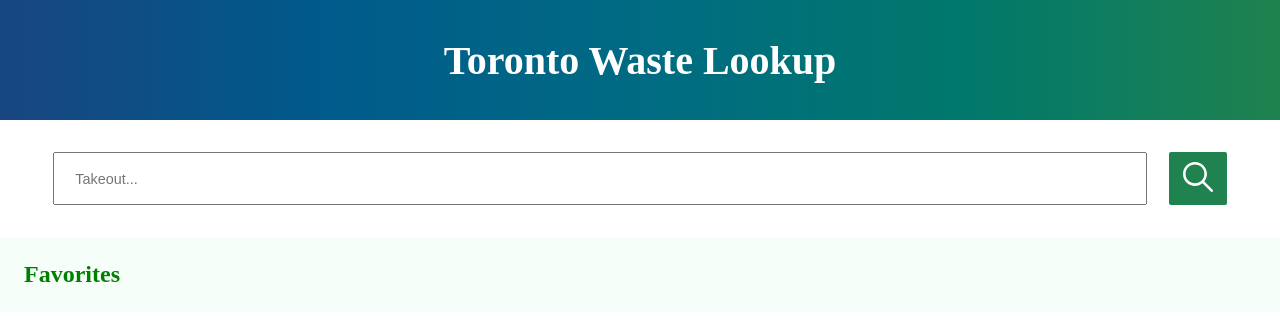
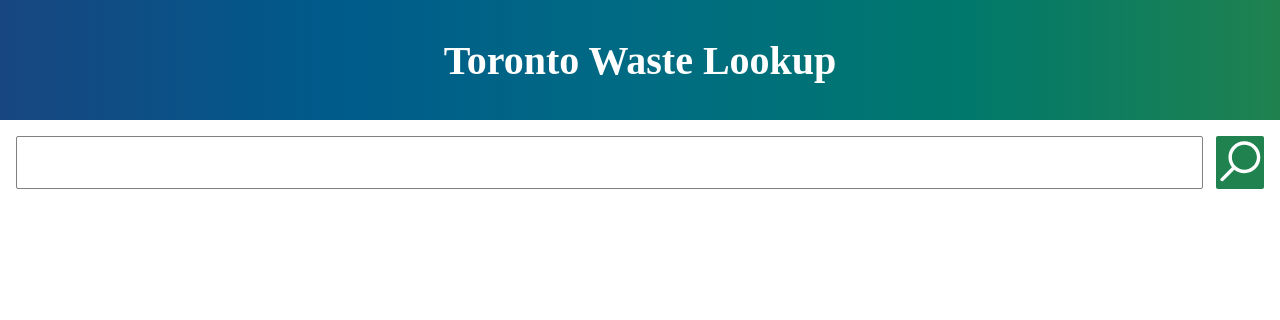
Before and after one commit to JKirkYuan/toronto-waste, a React (Create React App) app: page / in a window 1280 px wide. Shown: the top 320 px of the page. Built offline with nearby package versions, Linux system fonts and the light colour scheme.

Commit message:
Fixed typo, favourites on bottom

```diff
--- a/src/App.tsx
+++ b/src/App.tsx
@@ -24,6 +24,12 @@
     font-weight: 700;
 `;
 
+const ListsContainer = styled.div`
+    display: flex;
+    flex-direction: column;
+    height: 75vh;
+`;
+
 class App extends Component {
   render() {
     return (
@@ -32,8 +38,10 @@
             <Title>Toronto Waste Lookup</Title>
         </Header>
         <SearchBar />
-        <ResultsList />
-        <FavoritesList />
+        <ListsContainer>
+            <ResultsList />
+            <FavoritesList />
+        </ListsContainer>
       </AppContainer>
     );
   }
--- a/src/components/FavoritesList.tsx
+++ b/src/components/FavoritesList.tsx
@@ -8,6 +8,7 @@
 const StyledFavoritesContainer = styled.div`
     margin-top: 2em;
     background-color: #f5fef9;
+    height: 100%;
 `;
 
 const FavoritesTitle = styled.div`
@@ -33,12 +34,12 @@
         );
     }
     render() {
-        if (!this.props.favoritesList) {
+        if (this.props.favoritesList.length === 0 || !this.props.favoritesList) {
             return <></>;
         }
         return(
             <StyledFavoritesContainer>
-                <FavoritesTitle>Favorites</FavoritesTitle>
+                <FavoritesTitle>Favourites</FavoritesTitle>
                 {this.renderList()}
             </StyledFavoritesContainer>
         );
--- a/src/components/ResultsList.tsx
+++ b/src/components/ResultsList.tsx
@@ -24,9 +24,9 @@
             return <></>;
         }
         return(
-            <>
+            <div>
                 {this.renderList()}
-            </>
+            </div>
         );
     }
 }
--- a/src/components/SearchBar.tsx
+++ b/src/components/SearchBar.tsx
@@ -7,7 +7,7 @@
 import { IoIosSearch } from 'react-icons/io';
 
 const StyledInputContainer = styled.div`
-    margin: 2em;
+    margin: 1em;
     position: relative;
     display: flex;
     flex-direction: row;
@@ -18,11 +18,14 @@
     font-size: 0.9em;
     padding: 0.8em 1.4em 0.8em 1.4em;
     box-sizing: border-box;
-    width: 90%;
+    width: 100%;
+    border-radius: 2px;
+    border: 1px solid grey;
 `;
 
 const StyledButton = styled.button`
-    width: 4.8%;
+    margin-left: 1em;
+    width: 4%;
     height: 4em;
     background-color: #1f824f;
     border-radius: 2px;
@@ -31,8 +34,9 @@
 
 const StyledSearchIcon = styled(IoIosSearch)`
     fill: white;
-    height: 3em;
-    width: 3em;
+    height: 2em;
+    width: 2em;
+    transform: scale(-2,2);
 `;
 
 type DispatchProps = {
@@ -70,7 +74,7 @@
                     <StyledInput
                         value={this.state.term}
                         onChange={this.onInputChange}
-                        placeholder="Takeout...">
+                    >
                     </StyledInput>
                     <StyledButton type="submit">
                         <StyledSearchIcon />
--- a/src/reducers/reducer_favorites.ts
+++ b/src/reducers/reducer_favorites.ts
@@ -11,8 +11,8 @@
             }
             else {
                 return [
+                    ...state,
                     action.payload,
-                    ...state,
                 ];
             }
     }
```
